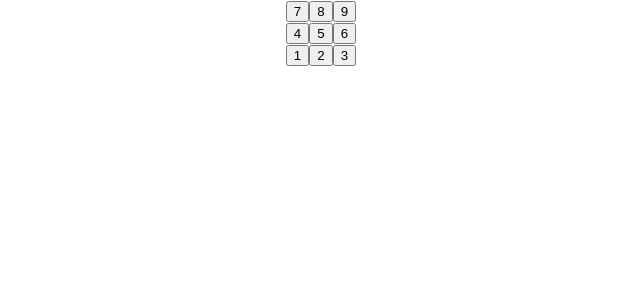
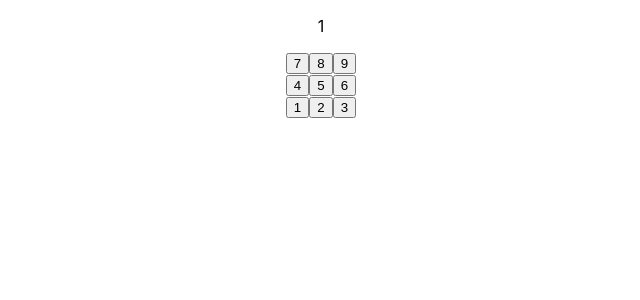
Before and after one commit to ivanfm-JulioVerne/DIN, a React (Create React App) app in the folder Tema_3/Ejercicios_React/calculadora/: page / in a window 1280 px wide. Shown: the top 300 px of the page, without its empty margins (319-959 px from the left). Built offline with nearby package versions, Linux system fonts and the light colour scheme.

Commit message:
Clase 20/01/2023

```diff
--- a/Tema_3/Ejercicios_React/calculadora/src/App.js
+++ b/Tema_3/Ejercicios_React/calculadora/src/App.js
@@ -1,6 +1,7 @@
 import logo from './logo.svg';
 import './App.css';
 import TeclaNum from './components/TeclaNum';
+import Display from './components/Display'
 import React from 'react';
 
 export default class App extends React.Component{
@@ -8,6 +9,7 @@ export default class App extends React.Component{
   return (
     <div className="App">
       <div className="Calculardora">
+      <Display datosDisplay="1"></Display>
       <TeclaNum num="7" />
       <TeclaNum num="8" />
       <TeclaNum num="9" />
--- /dev/null
+++ b/Tema_3/Ejercicios_React/calculadora/src/components/Display.js
@@ -0,0 +1,12 @@
+import React,{Component} from "react";
+
+
+export default class TeclaNum extends Component{
+    render(){
+        return (
+        <div>
+            <p>{this.props.datosDisplay}</p>
+        </div>
+        );
+    }
+}
```
